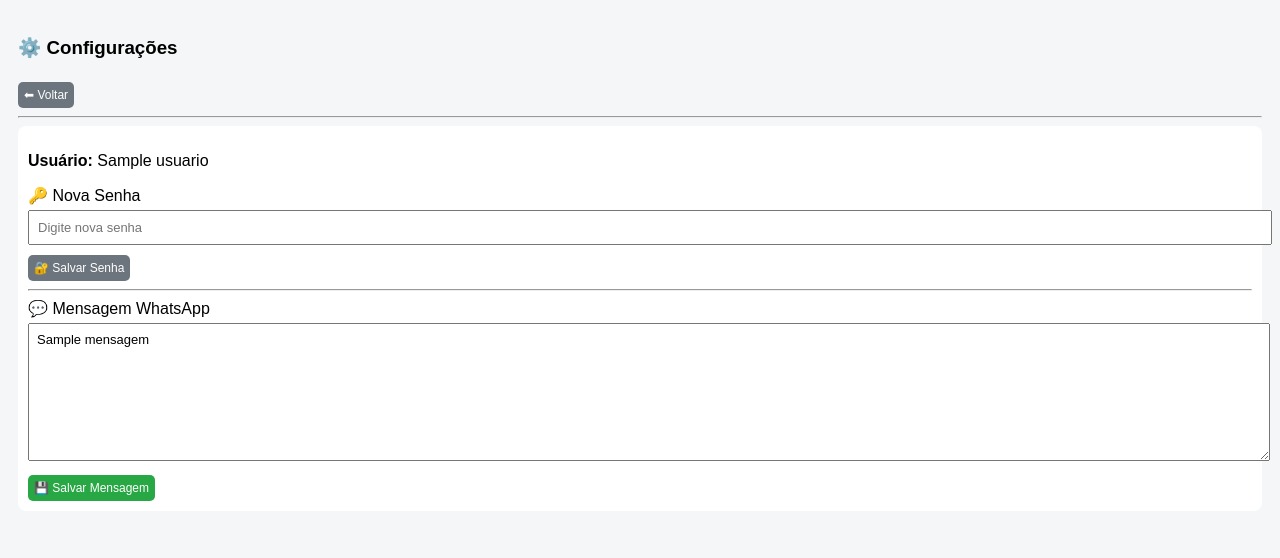
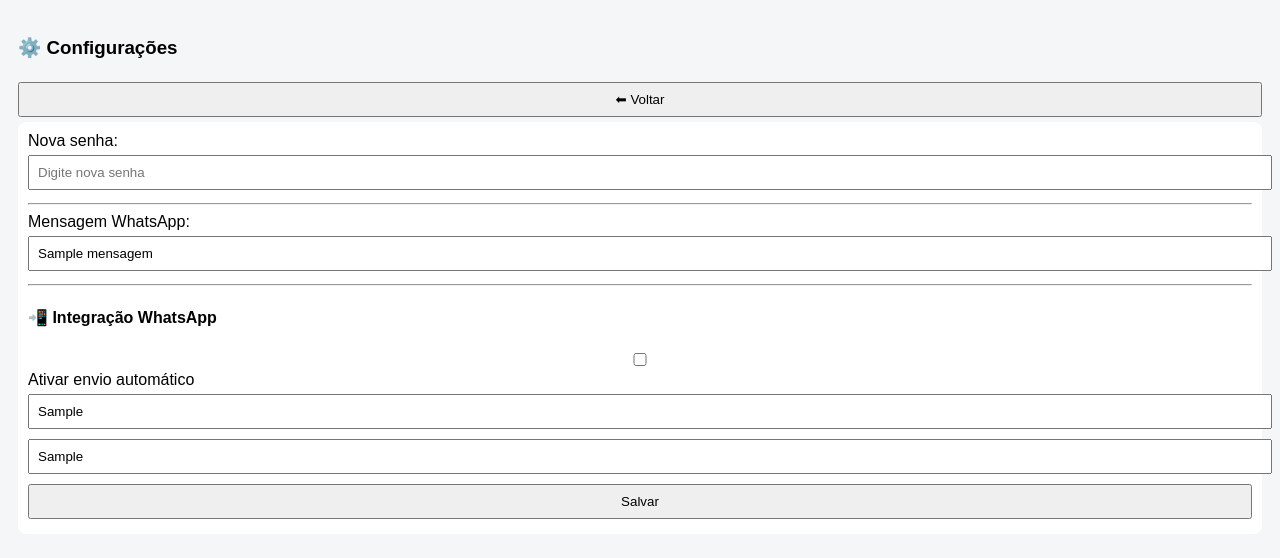
Before and after one commit to rmnet-glitch/sistema-provedor, a Flask app: template templates/config.html in a window 1280 px wide. Shown: the top 558 px of the page. Run offline with Flask 3, Linux system fonts and the light colour scheme; the template is opened without the code that fills it: most values are stand-ins (such as "Sample title", 1, 10 or a date in 2020); some libraries are stand-ins or nearby versions.

Commit message:
Atualizar o config.html

```diff
--- a/templates/config.html
+++ b/templates/config.html
@@ -2,43 +2,15 @@
 <html>
 <head>
 <meta name="viewport" content="width=device-width, initial-scale=1.0">
+<title>Configurações</title>
 
 <style>
-body{
-font-family:Arial;
-background:#f4f6f8;
-padding:10px;
+body{font-family:Arial;background:#f4f6f8;padding:10px;}
+.box{
+background:#fff;padding:10px;border-radius:8px;
 }
-
-input,textarea{
-width:100%;
-padding:8px;
-margin:5px 0;
-font-size:13px;
-}
-
-textarea{
-white-space: pre-wrap;
-font-family: inherit;
-}
-
-.btn{
-padding:6px;
-font-size:12px;
-border:none;
-border-radius:5px;
-color:#fff;
-margin-top:5px;
-cursor:pointer;
-}
-
-.green{background:#28a745}
-.gray{background:#6c757d}
-
-.card{
-background:#fff;
-padding:10px;
-border-radius:8px;
+input,button{
+padding:8px;margin:5px 0;width:100%;
 }
 </style>
 </head>
@@ -47,31 +19,35 @@ border-radius:8px;
 
 <h3>⚙️ Configurações</h3>
 
-<a href="/">
-<button class="btn gray">⬅ Voltar</button>
+<a href="{{ url_for('index') }}">
+<button>⬅ Voltar</button>
 </a>
+
+<div class="box">
+
+<form method="post">
+
+<label>Nova senha:</label>
+<input type="text" name="senha" placeholder="Digite nova senha">
 
 <hr>
 
-<div class="card">
-
-<p><b>Usuário:</b> {{usuario}}</p>
-
-<form action="/config" method="post">
-
-<label>🔑 Nova Senha</label>
-<input name="senha" type="password" placeholder="Digite nova senha">
-
-<button class="btn gray" name="senha_btn" value="1">🔐 Salvar Senha</button>
+<label>Mensagem WhatsApp:</label>
+<input type="text" name="mensagem" value="{{mensagem}}" placeholder="Mensagem padrão">
 
 <hr>
 
-<label>💬 Mensagem WhatsApp</label>
+<h4>📲 Integração WhatsApp</h4>
 
-<!-- ✔ CORREÇÃO PRINCIPAL -->
-<textarea name="mensagem" rows="8" style="white-space: pre-wrap;">{{mensagem}}</textarea>
+<label>
+<input type="checkbox" name="usar_whatsapp" {% if usar_whatsapp %}checked{% endif %}>
+Ativar envio automático
+</label>
 
-<button class="btn green" name="msg_btn" value="1">💾 Salvar Mensagem</button>
+<input name="zapi_instance" value="{{zapi_instance}}" placeholder="Instance ID">
+<input name="zapi_token" value="{{zapi_token}}" placeholder="Token API">
+
+<button>Salvar</button>
 
 </form>
 
```
